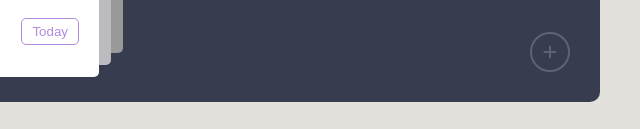
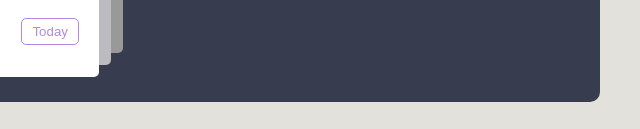
Before and after one commit to EtienneProg/ElyasCalendrier, a plain HTML site: page index.html in a window 1280 px wide. Shown: the part 748-877 px from the top of the page, 640-1280 px from the left. Drawn offline with Linux system fonts and the light colour scheme.

Commit message:
Update index.html

```diff
--- a/index.html
+++ b/index.html
@@ -94,9 +94,9 @@
             </div>
         </div>
     </div>
-    <button class="add-event">
+    <!-- <button class="add-event">
         <i class="fas fa-plus"></i>
-    </button>
+    </button> -->
 </div>
 <script src="script.js"></script>
 </body>
```
